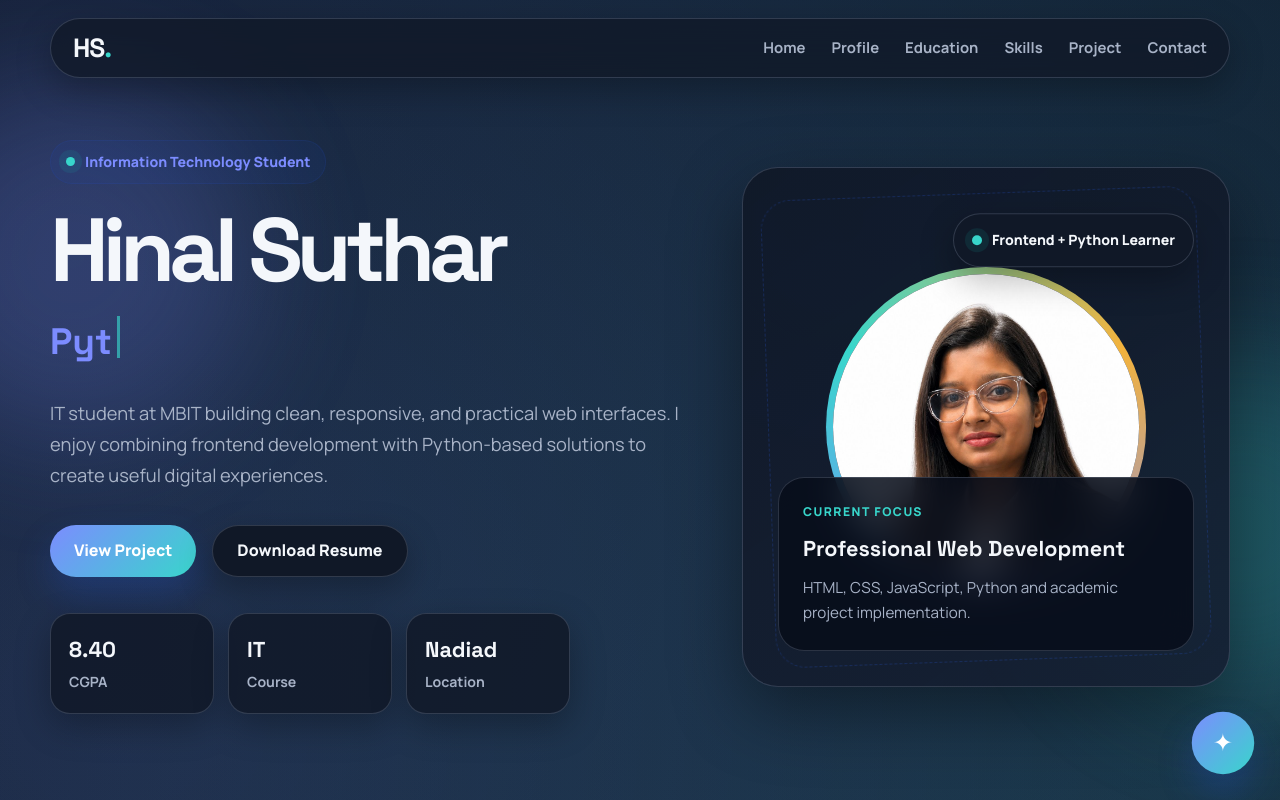
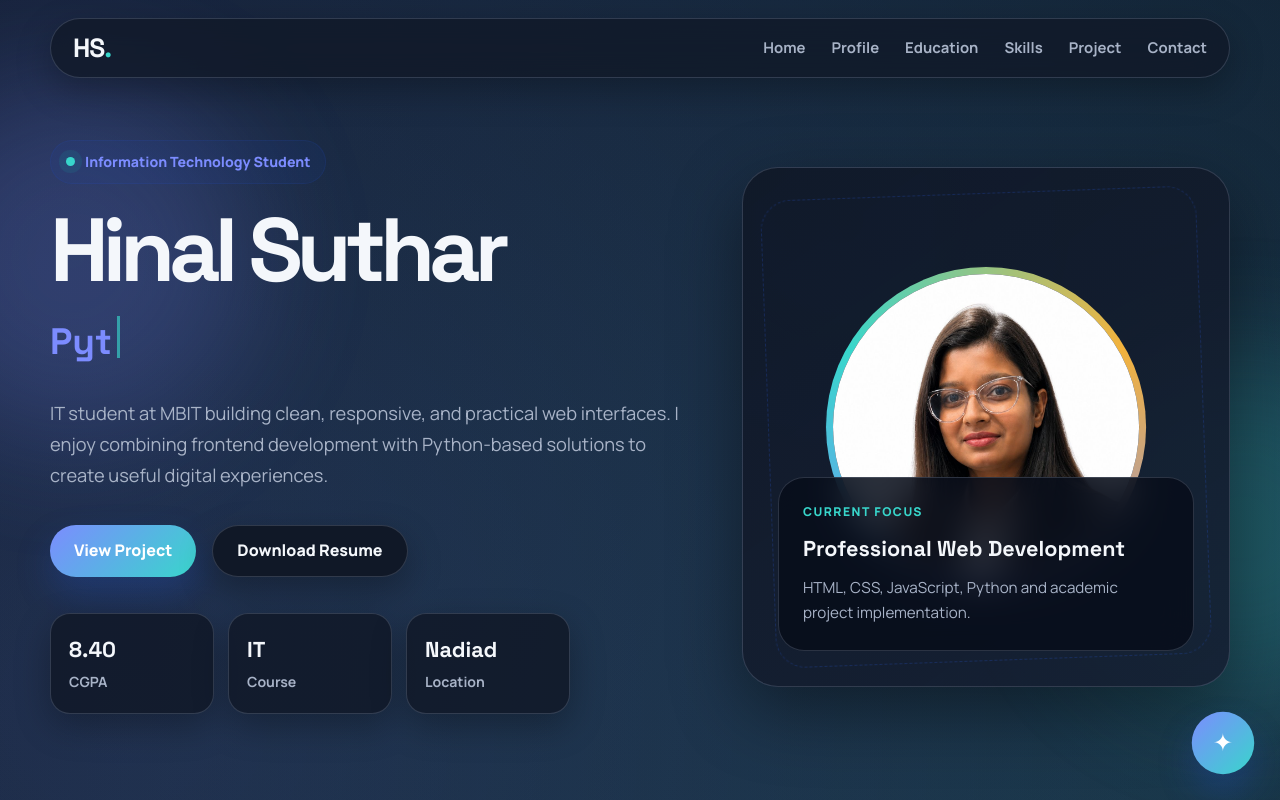
Before and after one commit to buddy-2311/portfolio, a website: page index.html in a window 1280 px wide. Shown: the top 800 px of the page. Drawn offline with Linux system fonts and the light colour scheme.

Commit message:
Update index.html

```diff
--- a/index.html
+++ b/index.html
@@ -74,11 +74,6 @@
               <img src="./profile.jpg" alt="Hinal Suthar profile photo" onerror="this.style.display='none'; this.parentElement.querySelector('.photo-placeholder').style.display='grid';">
               <div class="photo-placeholder">HS</div>
             </div>
-          </div>
-
-          <div class="status-card float-card">
-            <span class="status-dot"></span>
-            <p>Frontend + Python Learner</p>
           </div>
 
           <div class="hero-info-panel">
```
